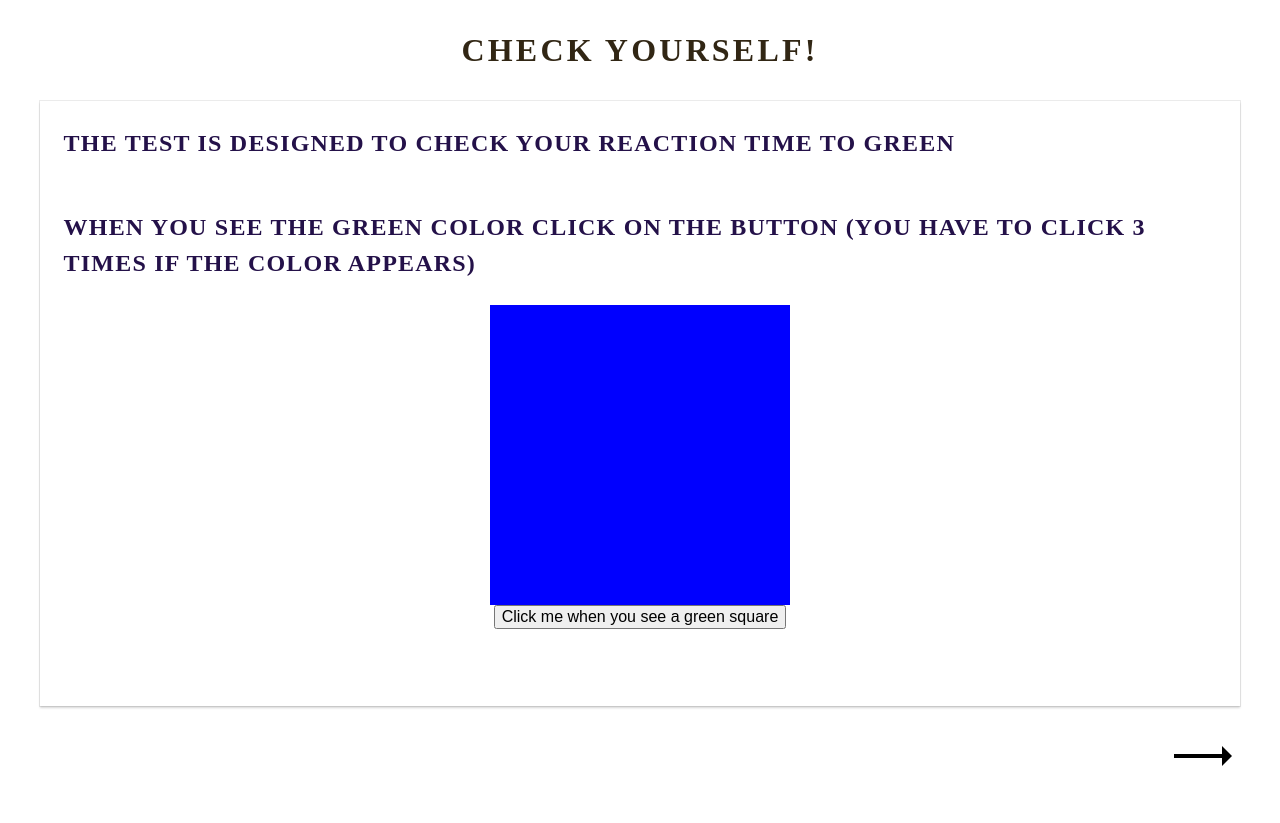
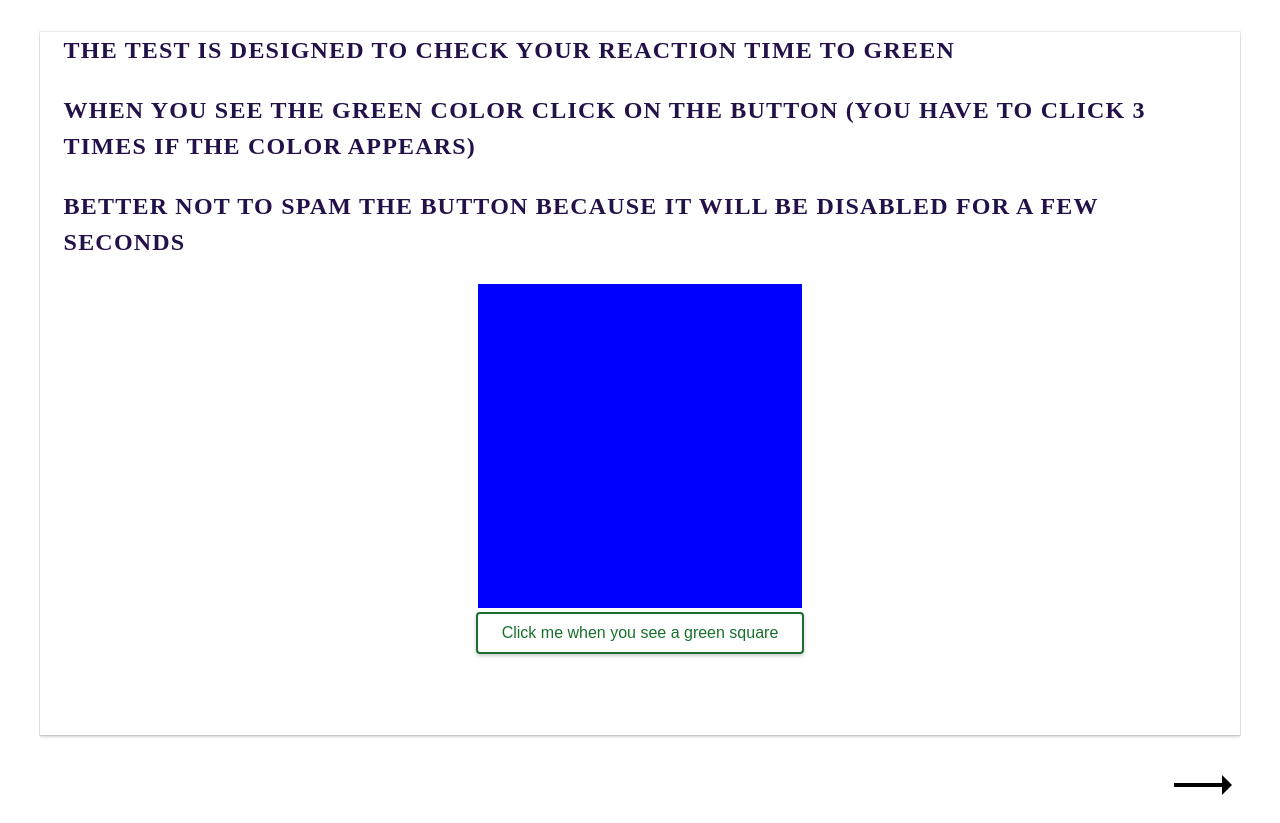
Before and after one commit to kajetankubicz/ETI-184688-184485-184858-2023-Visual-Stimuli, a Flask app: page /2 in a window 1280 px wide. Shown: the part 107-930 px from the top of the page. Before the commit the page ends 873 px from the top, so only its background shows below. Run offline with Flask 3, Linux system fonts and the light colour scheme.

Commit message:
Visual improvements

```diff
--- a/static/css/style.css
+++ b/static/css/style.css
@@ -14,7 +14,7 @@ h2{
   flex-wrap: nowrap;
   letter-spacing: 0.05em;
   line-height: 1.5;
-  margin: 1em 1em 1em 1em;
+  margin: 0 1em 1em 1em;
   font-size: 1.5rem;
 }
 
@@ -46,6 +46,7 @@ textarea{
   flex-direction: column;
   justify-content: flex-start;
   align-items: flex-start;
+  flex-wrap: wrap;
   width: 95%;
   margin: 0 auto;
   box-shadow: 0 2px 2px 0 rgba(0, 0, 0, 0.16), 0 0 0 1px rgba(0, 0, 0, 0.08);
@@ -60,12 +61,13 @@ textarea{
 form{
   display: flex;
   flex-direction: column;
-  justify-content: flex-start;
-  align-items: flex-start;
-  width: 80%;
+  justify-content: center;
+  align-items: center;
+  width: 70%;
+  margin: 0 auto;
   text-align: left;
   font-size: 1.5rem;
-  margin: 0 auto;
+
 }
 
 input[type=text]:focus {
@@ -149,14 +151,40 @@ input[type=text]:focus {
   height: 300px;
   margin: 0 auto;
   background: blue;
+  padding: 0.75em;
 }
 
 #przycisk{
   display: flex;
   justify-content: center;
   align-items: center;
-  margin: 0 auto;
+  margin: 0.25em auto;
+  border-radius: 4px;
   font-size: 1rem;
+  background-color: #fff;
+  color: #18702c;
+  border: 2px solid #18702c;
+  padding: 10px 24px;
+  text-align: center;
+  text-decoration: none;
+  transition: all 0.2s ease-in-out;
+  box-shadow: 0px 2px 4px rgba(0, 0, 0, 0.2);
+
+}
+
+#przycisk:hover{
+  background-color: #3f51b5;
+  color: #fff;
+  cursor: pointer;
+}
+
+#przycisk:focus{
+  outline: none;
+}
+
+#przycisk:active{
+    transform: translateY(1px);
+    box-shadow: 0px 1px 2px rgba(0, 0, 0, 0.2);
 }
 
 #czas-reakcji{
@@ -171,9 +199,9 @@ input[type=text]:focus {
 .test-photo{
   margin: 0 auto;
   display: block;
+  text-align: center;
   max-width: 100%;
   height: auto;
-  padding: 2em;
 }
 
 .test-form{
@@ -226,7 +254,7 @@ input[type="submit"]:hover {
 }
 
 .image {
-  flex-basis: 30%;
+  flex-basis: 33%;
   text-align: center;
 }
 
--- /dev/null
+++ b/static/js/back.js
@@ -0,0 +1,8 @@
+// Push a state onto the history stack to prevent the back button from being clicked
+history.pushState(null, null, document.URL);
+
+// Listen for the user clicking the back button
+window.addEventListener('popstate', function(event) {
+  // Push another state onto the history stack to keep the user on the current page
+  history.pushState(null, null, document.URL);
+});
--- a/static/js/test1.js
+++ b/static/js/test1.js
@@ -1,4 +1,3 @@
-
 var kwadrat = document.getElementById("kwadrat");
 var przycisk = document.getElementById("przycisk");
 
@@ -10,6 +9,7 @@ var czas_reakcji_element = document.getElementById("czas-reakcji");
 var liczba_klikniec_w_zielony_kwadrat = 0;
 var liczba_klikniec_na_buttonie = 0;
 var czy_zielony = false;
+var isButtonDisabled = false;
 
 function zmienKolor() {
     if (liczba_klikniec_w_zielony_kwadrat < 3 || czy_zielony) {
@@ -31,6 +31,13 @@ function zmienKolor() {
 setInterval(zmienKolor, 1000);
 
 przycisk.addEventListener("click", function () {
+    if (!isButtonDisabled) {
+        isButtonDisabled = true;
+        setTimeout(function() {
+            isButtonDisabled = false;
+        }, 3000); // 3 second
+
+        // rest of the code here
         if (czas_reakcji === null || kolor !== "green") {
             czas_reakcji_element.innerHTML += "<br>It's not green";
         } else {
@@ -65,4 +72,5 @@ przycisk.addEventListener("click", function () {
                 przycisk.style.display = "none";
             }
         }
+    }
 });
--- a/templates/results.html
+++ b/templates/results.html
@@ -7,6 +7,7 @@
       <meta http-equiv="X-UA-Compatible" content="IE=edge">
       <meta name="viewport" content="width=device-width, initial-scale=1.0">
       <meta name="author" content="Kajetan Kubicz, Agnieszka Blok, Renata Bańka">
+      <script type="text/javascript" src="{{ url_for('static', filename='js/back.js')}}"></script>
   <title>Projekt RAIM/HIED</title>
   </head>
   <body>
--- a/templates/survey.html
+++ b/templates/survey.html
@@ -7,14 +7,13 @@
       <meta http-equiv="X-UA-Compatible" content="IE=edge">
       <meta name="viewport" content="width=device-width, initial-scale=1.0">
       <meta name="author" content="Kajetan Kubicz, Agnieszka Blok, Renata Bańka">
+      <script type="text/javascript" src="{{ url_for('static', filename='js/back.js')}}"></script>
   <title>Projekt RAIM/HIED_Test</title>
   </head>
   <body>
     <header class="title">
 	   <h1>How <span class="color-title">fast</span> are you?</h1>
 	  </header>
-
-	  <h1>Check yourself!</h1>
 
     <div class="wrapper">
       <h2>First of all, I need from you some basic data</h2>
@@ -33,7 +32,7 @@
       </p>
         <p>
       <label class="head-label">Age:</label><br>
-      <input type="number" name="age" required>
+      <input type="number" min="8" max="110" name="age" required>
     </p>
         <p>
           <label class="head-label">Lifestyle:</label><br>
--- a/templates/test1.html
+++ b/templates/test1.html
@@ -7,6 +7,7 @@
       <meta http-equiv="X-UA-Compatible" content="IE=edge">
       <meta name="viewport" content="width=device-width, initial-scale=1.0">
       <meta name="author" content="Kajetan Kubicz, Agnieszka Blok, Renata Bańka">
+        <script type="text/javascript" src="{{ url_for('static', filename='js/back.js')}}"></script>
   <title>Projekt RAIM/HIED</title>
   </head>
   <body>
@@ -14,11 +15,10 @@
 	   <h1>let's start <span class="color-title">first</span> test</h1>
     </header>
 
-    <h1>Check yourself!</h1>
-
     <div class="wrapper">
         <h2>The test is designed to check your reaction time to green</h2>
         <h2>When you see the green color click on the button (you have to click 3 times if the color appears)</h2>
+        <h2>Better not to spam the button because it will be disabled for a few seconds</h2>
         <div id="kwadrat"></div>
         <button id="przycisk">Click me when you see a green square</button>
         <div id="czas-reakcji">
--- a/templates/test2.html
+++ b/templates/test2.html
@@ -8,14 +8,14 @@
       <meta http-equiv="X-UA-Compatible" content="IE=edge">
       <meta name="viewport" content="width=device-width, initial-scale=1.0">
       <meta name="author" content="Kajetan Kubicz, Agnieszka Blok, Renata Bańka">
+      <script type="text/javascript" src="{{ url_for('static', filename='js/back.js')}}"></script>
+
   <title>Projekt RAIM/HIED</title>
   </head>
   <body>
     <header class="title">
 	   <h1>let's start <span class="color-title">second</span> test</h1>
 	  </header>
-
-	  <h1>Check yourself!</h1>
 
     <div id="wrapper">
         <img class="test-photo " src="{{ url_for('static', filename='jpgs_test2/photo.png') }}">
--- a/templates/test3.html
+++ b/templates/test3.html
@@ -8,6 +8,7 @@
       <meta http-equiv="X-UA-Compatible" content="IE=edge">
       <meta name="viewport" content="width=device-width, initial-scale=1.0">
       <meta name="author" content="Kajetan Kubicz, Agnieszka Blok, Renata Bańka">
+        <script type="text/javascript" src="{{ url_for('static', filename='js/back.js')}}"></script>
   <title>Projekt RAIM/HIED</title>
   </head>
   <body>
```
Also changed, not shown: static/jpgs/aga.jpg, static/jpgs/kajetan.png. Lines whose indentation alone changed are shown as unchanged.
